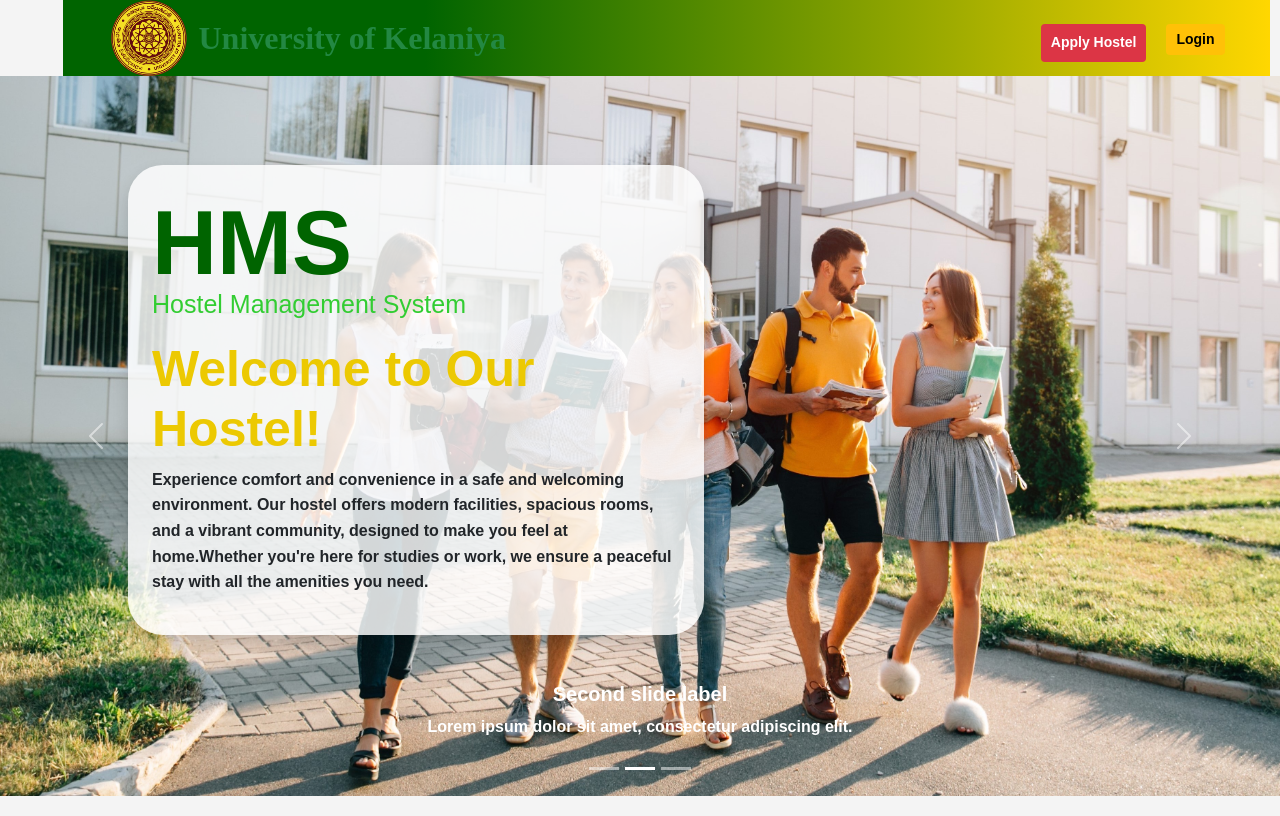
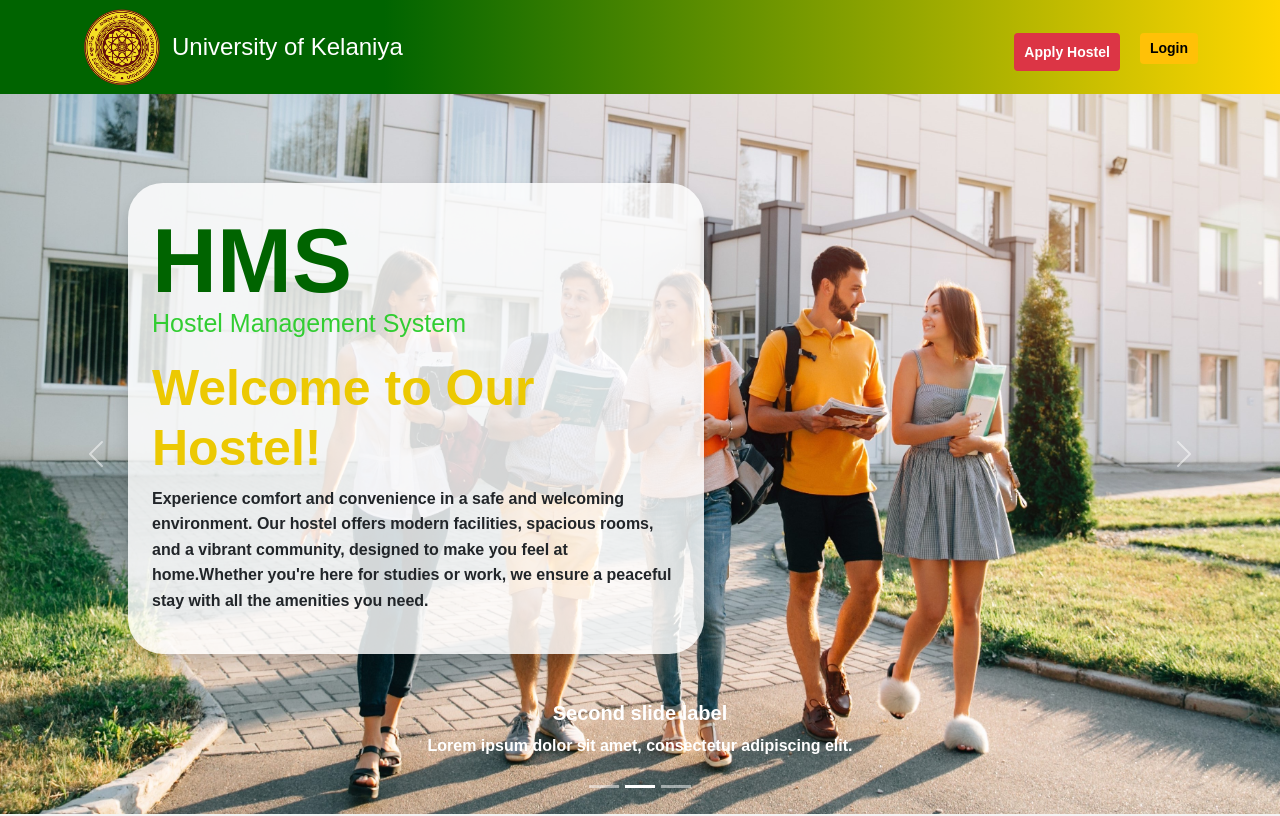
Before and after one commit to SewwandiPeiris/HostelManagementSystem_FrontEnd, a React (Vite) app in the folder hms_FrontEnd/: page / in a window 1280 px wide. Shown: the top 816 px of the page. Built offline with nearby package versions, Linux system fonts and the light colour scheme; the HTML template or start-up script is replaced by a standard one.

Commit message:
Css fix because of merge conflicts

```diff
--- a/hms_FrontEnd/src/Components/Tool.css
+++ b/hms_FrontEnd/src/Components/Tool.css
@@ -1,11 +1,12 @@
-.custom-navbar {
+.custom-navbar8 {
     background-color: white;
+    width: 1350px;
     height: 2cm;
     padding: 5px 20px;
-margin-left:63px;
-margin-right: 10px;
+    margin-left:60px;
+
   }
-  .custom-navbar .navbar-brand {
+  .custom-navbar8 .navbar-brand8 {
     color: rgb(35, 136, 67) !important;
     font-size: 2rem;
     font-weight: bold;
--- a/hms_FrontEnd/src/Components/Tool.jsx
+++ b/hms_FrontEnd/src/Components/Tool.jsx
@@ -6,9 +6,9 @@ import './Tool.css';
 const Header = () => {
   return (
     <Container>
-      <Navbar expand="lg" className="custom-navbar">
+      <Navbar expand="lg" className="custom-navbar8">
         <Container>
-          <Navbar.Brand href="#home" className="navbar-brand">
+          <Navbar.Brand href="#home" className="navbar-brand8">
             University of Kelaniya
           </Navbar.Brand>
         </Container>
--- a/hms_FrontEnd/src/Pages/Student/Student.css
+++ b/hms_FrontEnd/src/Pages/Student/Student.css
@@ -79,8 +79,20 @@
   color: #999;
 }
 
+.custom-modal1{
+  color: #006400;
+}
+
+.custom-modal2{
+  background-color: #d0e7d0;
+}
+
+.custom-modal.modal-dialog {
+  min-width: 80%;
+}
+
 /* Modal Background */
-.modal-overlay {
+/* .modal-overlay {
   position: fixed;
   top: 0;
   left: 0;
@@ -100,7 +112,7 @@
   pointer-events: auto;
 }
 
-/* Modal Box */
+
 .modal {
   background-color: #faefef;
   padding: 20px;
@@ -110,12 +122,12 @@
   margin-left: 400px;
 }
 
-/* Modal Actions */
+
 .modal-actions {
   margin-top: 20px;
   display: flex;
   justify-content: space-between;
-}
+} */
 
 /* Submit and Cancel Buttons */
 .submit-button,
@@ -144,7 +156,7 @@
 }
 
 
-.modal-dialog {
+/* .modal-dialog {
   display: flex;
   align-items: center;
   justify-content: center;
@@ -175,4 +187,4 @@
 .modal-footer .btn-secondary {
   background-color: #6c757d;
   border: none;
-}
+} */
--- a/hms_FrontEnd/src/Pages/Student/Student.jsx
+++ b/hms_FrontEnd/src/Pages/Student/Student.jsx
@@ -105,16 +105,16 @@ const Student = () => {
       {/* ✅ Modal for Viewing Student Details */}
       <Modal show={modalShow} onHide={() => setModalShow(false)} centered>
         <Modal.Header closeButton>
-          <Modal.Title>Student Details</Modal.Title>
+          <Modal.Title className="custom-modal1">Student Details</Modal.Title>
         </Modal.Header>
-        <Modal.Body>
+        <Modal.Body className="custom-modal2">
           <p><strong>Student ID:</strong> {selectedStudentId}</p>
           <p><strong>Name:</strong> John Doe</p>
           <p><strong>Email:</strong> johndoe@example.com</p>
           <p><strong>Faculty:</strong> Science</p>
           <p><strong>Contact:</strong> +94 771234567</p>
         </Modal.Body>
-        <Modal.Footer>
+        <Modal.Footer className="custom-modal3">
           <Button variant="secondary" onClick={() => setModalShow(false)}>
             Close
           </Button>
```
